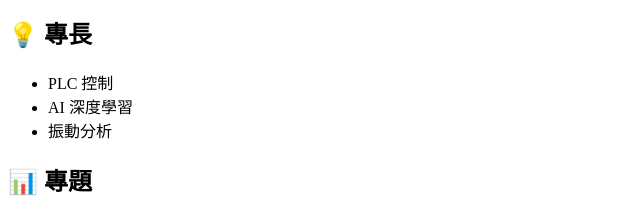
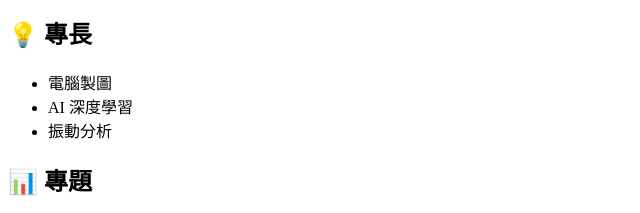
Before and after one commit to chris20050618/chris20050618.github.io, a plain HTML site: page index.html in a window 1280 px wide. Shown: the part 173-386 px from the top of the page, 0-640 px from the left. Drawn offline with Linux system fonts and the light colour scheme.

Commit message:
Update index.html

```diff
--- a/index.html
+++ b/index.html
@@ -12,7 +12,7 @@
 
     <h2>💡 專長</h2>
     <ul>
-        <li>PLC 控制</li>
+        <li>電腦製圖</li>
         <li>AI 深度學習</li>
         <li>振動分析</li>
     </ul>
```
